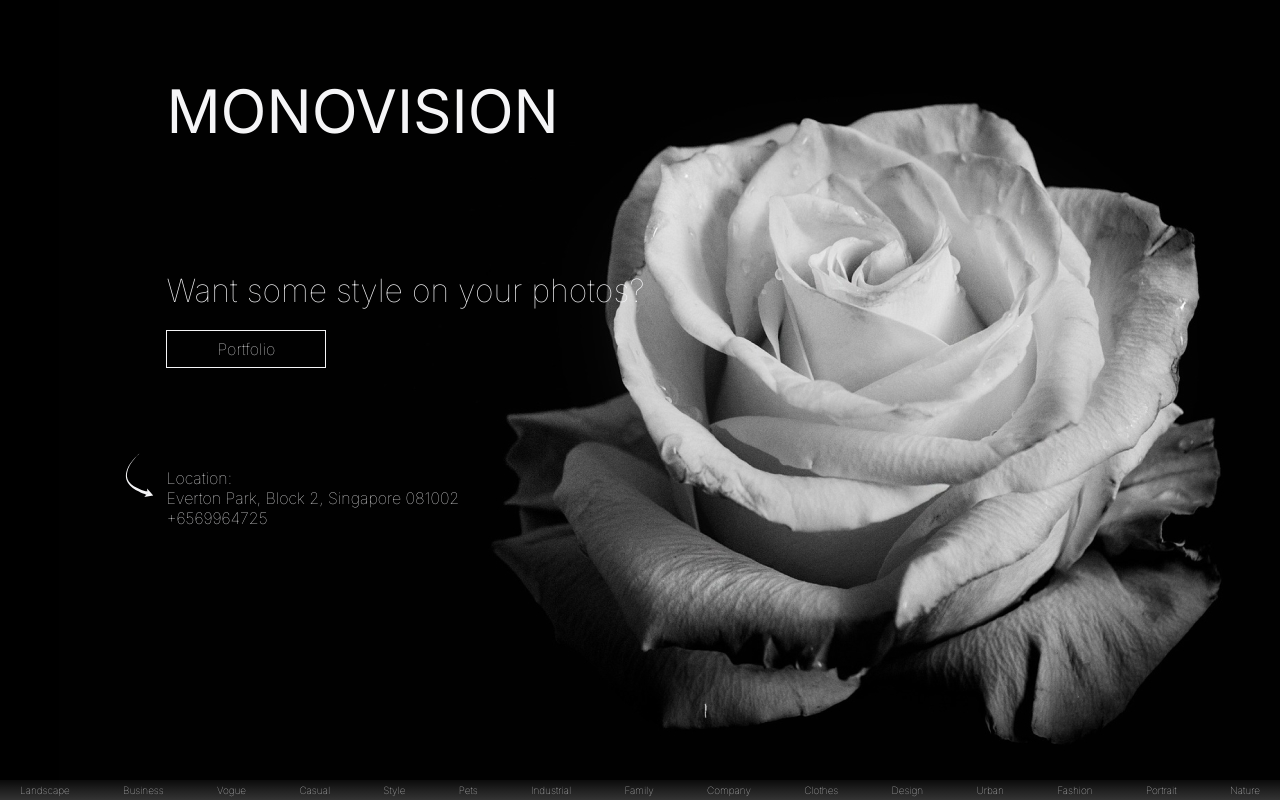
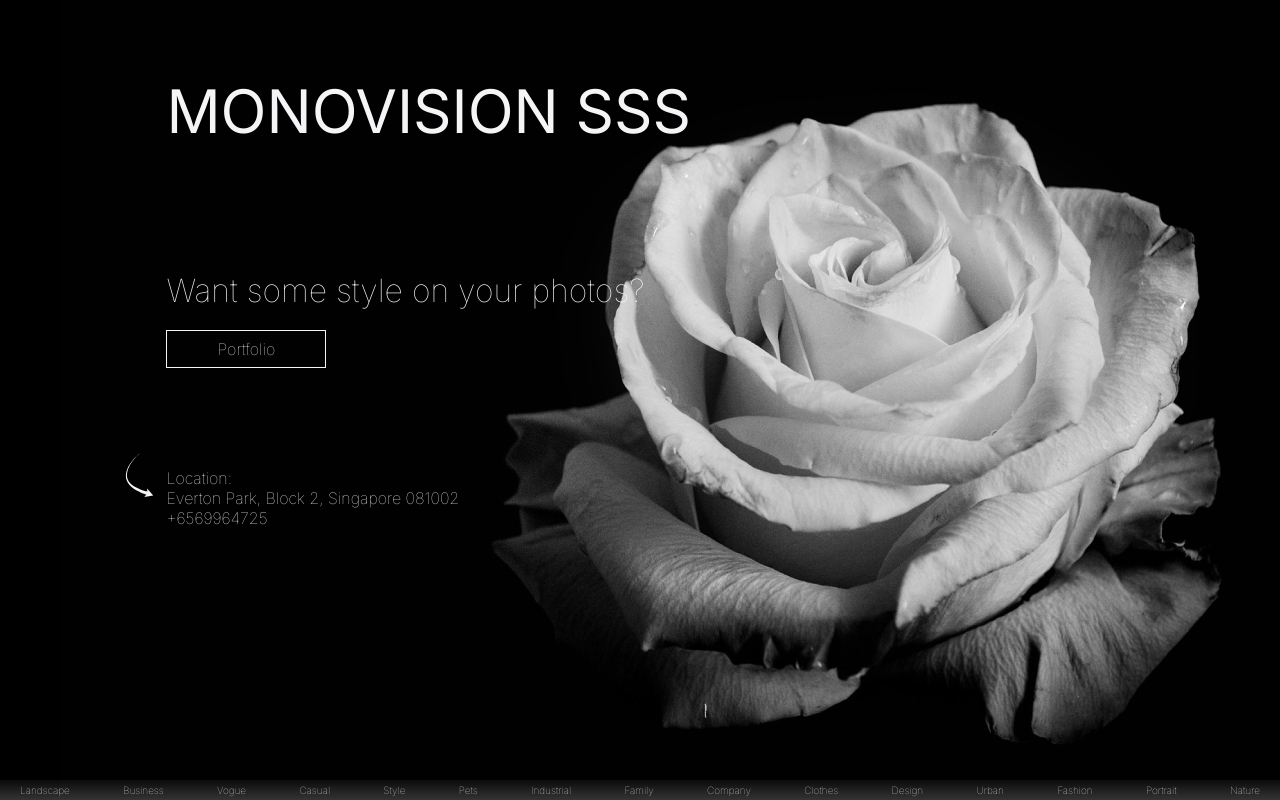
Before and after one commit to fikofullstack/Monovision-Studio, a plain HTML site: page src/index.html in a window 1280 px wide. Shown: the top 800 px of the page. Drawn offline with Linux system fonts and the light colour scheme.

Commit message:
main title changed 3

```diff
--- a/src/index.html
+++ b/src/index.html
@@ -18,7 +18,7 @@
 		<main>
 			<section class="promo">
 				<div class="container">
-					<h1 class="promo__title">Monovision</h1>
+					<h1 class="promo__title">Monovision SSS</h1>
 					<h2 class="promo__subtitle">Want some style on your photos?</h2>
 					<a href="#portfolio" class="btn">Portfolio</a>
 					<div class="promo__address">
```
